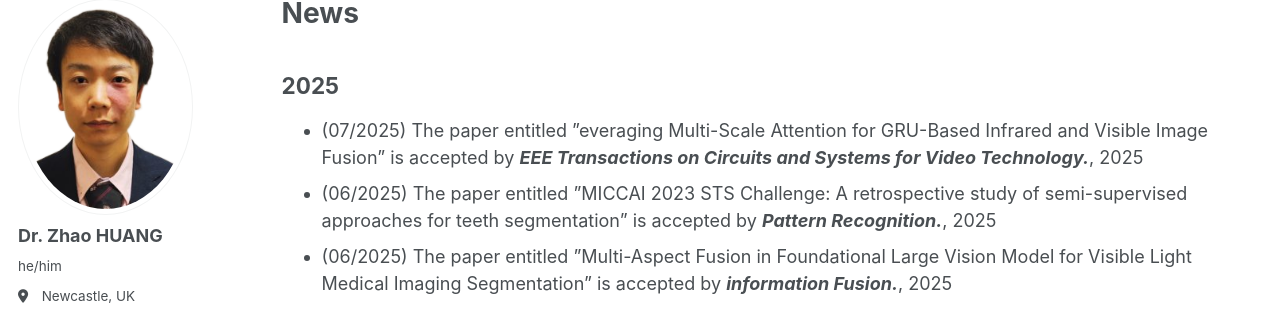
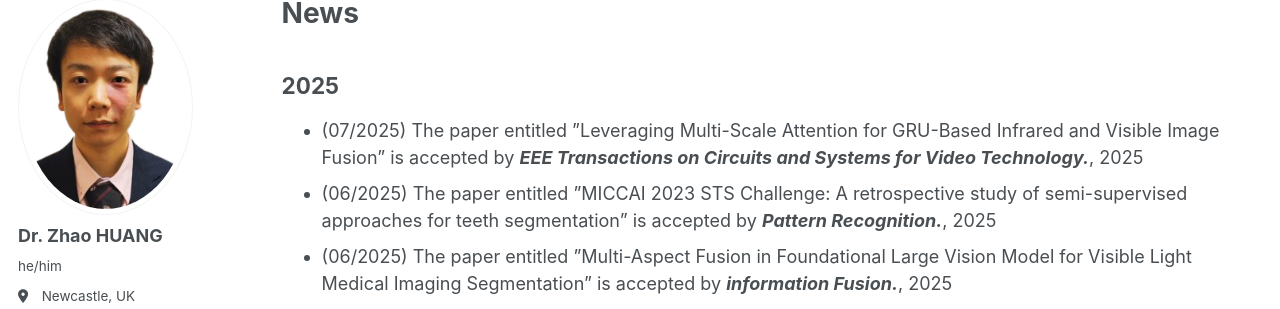
Before and after one commit to ZZ2020zz/ZZ2020zz.github.io, a Jekyll site: the page built from _pages/news.html, in a window 1280 px wide and 900 px high. Shown: the part 107-416 px from the top of the window. Built offline with Jekyll 4.4.1, drawn with Linux system fonts in a browser that asks for light colours; some web fonts are replaced.

Commit message:
Update news.html

```diff
--- a/_pages/news.html
+++ b/_pages/news.html
@@ -18,7 +18,7 @@ author_profile: true
         <section>
             <h2>2025</h2>
             <ul>
-            <li>(07/2025) The paper entitled ”everaging Multi-Scale Attention for GRU-Based Infrared and Visible Image Fusion” is accepted by <em style="font-style: italic;
+            <li>(07/2025) The paper entitled ”Leveraging Multi-Scale Attention for GRU-Based Infrared and Visible Image Fusion” is accepted by <em style="font-style: italic;
             font-weight: bold;"> EEE Transactions on Circuits and Systems for Video Technology.</em>, 2025
             <li>(06/2025) The paper entitled ”MICCAI 2023 STS Challenge: A retrospective study of semi-supervised approaches for teeth segmentation” is accepted by <em style="font-style: italic;
             font-weight: bold;"> Pattern Recognition.</em>, 2025
```
